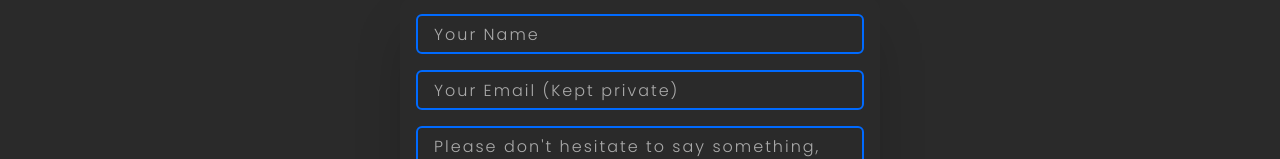
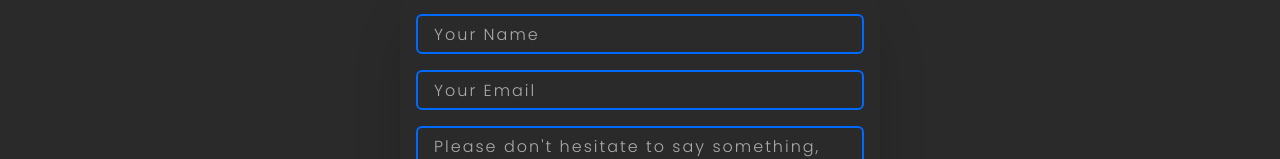
Before and after one commit to sayshark75/Portfolio, a React (Vite) app: page / in a window 1280 px wide. Shown: the part 6127-6286 px from the top of the page. Built offline with nearby package versions, Linux system fonts and the light colour scheme.

Commit message:
Form Changes

```diff
--- a/src/pages/Contact/Contact.tsx
+++ b/src/pages/Contact/Contact.tsx
@@ -130,7 +130,7 @@ const Contact = () => {
               _placeholder={{ color: "#aaa" }}
               type="email"
               value={data.email}
-              placeholder="Your Email (Kept private)"
+              placeholder="Your Email"
               required
               onChange={handleChange}
             />
```
